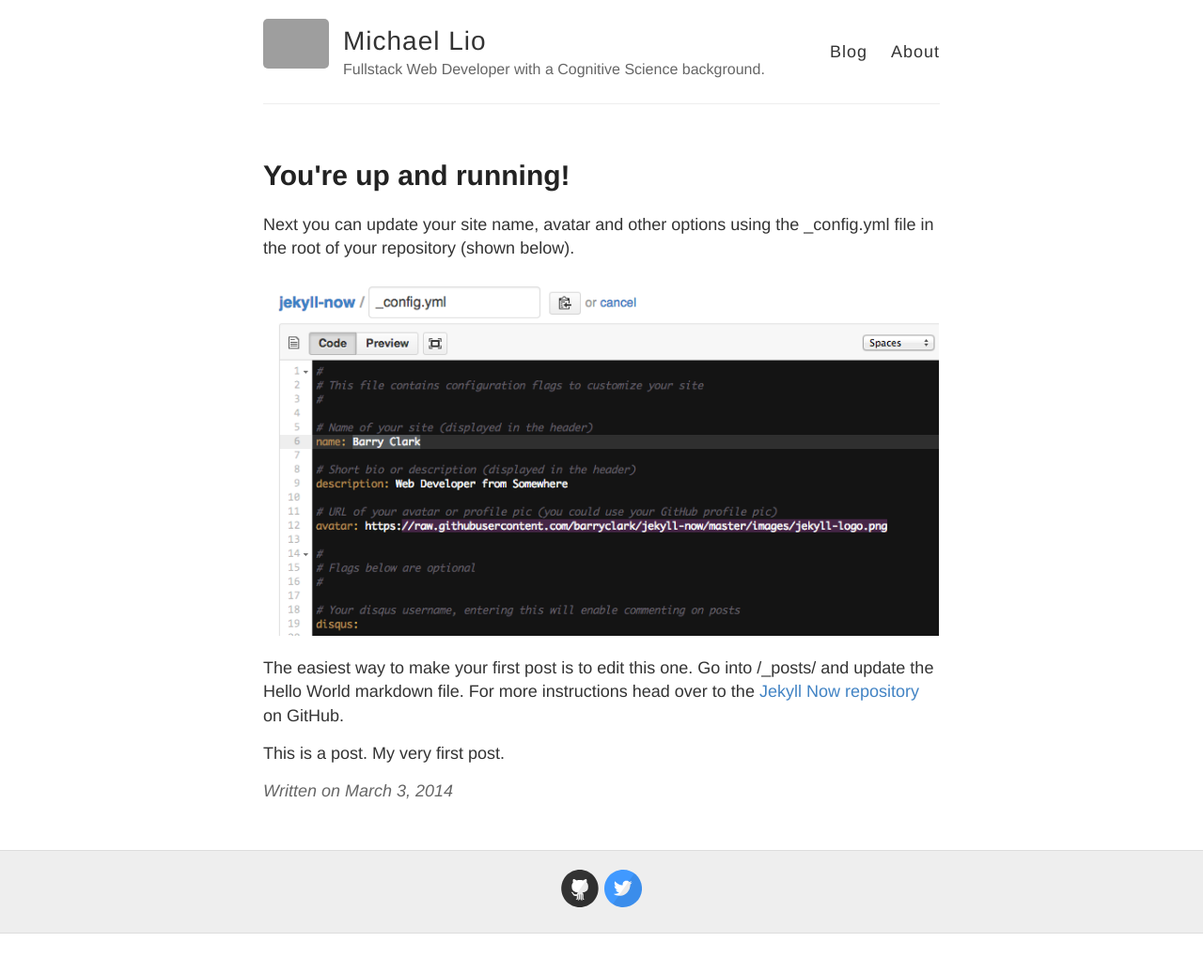
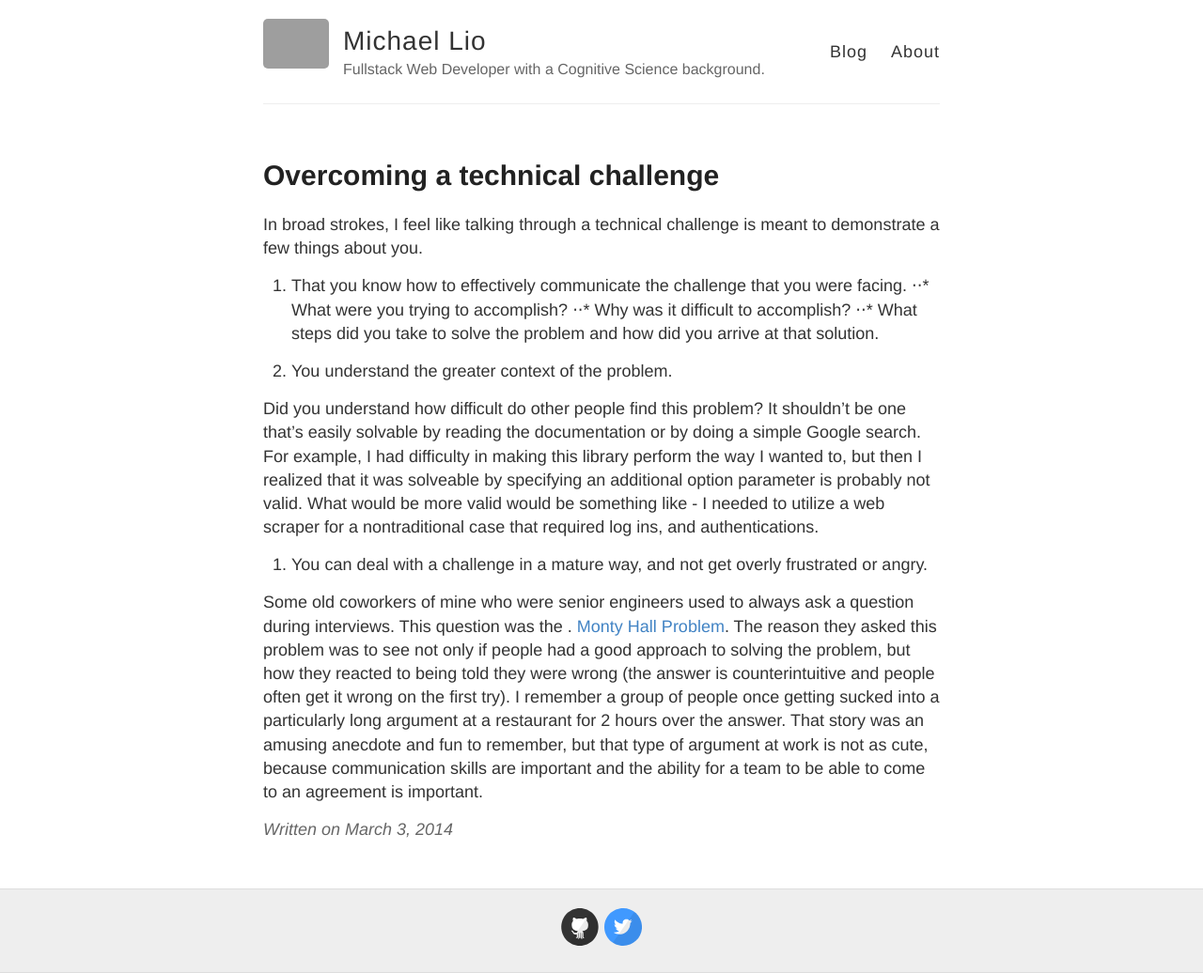
Before and after one commit to mliou8/mliou8.github.io, a Jekyll site: the page built from _posts/2014-3-3-Hello-World.md, in a window 1280 px wide. Shown: the whole page at 94% size. Built offline with Jekyll 4.4.1, drawn with Linux system fonts in a browser that asks for light colours; before the commit the page ends 994 px from its top, so only the background shows below that; grey boxes are pictures that could not be loaded.

Commit message:
Update 2014-3-3-Hello-World.md

```diff
--- a/_posts/2014-3-3-Hello-World.md
+++ b/_posts/2014-3-3-Hello-World.md
@@ -1,12 +1,23 @@
 ---
 layout: post
-title: You're up and running!
+title: Overcoming a technical challenge
 ---
 
-Next you can update your site name, avatar and other options using the _config.yml file in the root of your repository (shown below).
+In broad strokes, I feel like talking through a technical challenge is meant to demonstrate a few things about you.
 
-![_config.yml]({{ site.baseurl }}/images/config.png)
+1. That you know how to effectively communicate the challenge that you were facing.
+⋅⋅* What were you trying to accomplish?
+⋅⋅* Why was it difficult to accomplish?
+⋅⋅* What steps did you take to solve the problem and how did you arrive at that solution.
 
-The easiest way to make your first post is to edit this one. Go into /_posts/ and update the Hello World markdown file. For more instructions head over to the [Jekyll Now repository](https://github.com/barryclark/jekyll-now) on GitHub.
+2. You understand the greater context of the problem.
 
-This is a post. My very first post.
+
+
+Did you understand how difficult do other people find this problem? It shouldn't be one that's easily solvable by reading the documentation or by doing a simple Google search. For example, I had difficulty in making this library perform the way I wanted to, but then I realized that it was solveable by specifying an additional option parameter is probably not valid. What would be more valid would be something like - I needed to utilize a web scraper for a nontraditional case that required log ins, and authentications.
+
+
+3. You can deal with a challenge in a mature way, and not get overly frustrated or angry.
+
+
+Some old coworkers of mine who were senior engineers used to always ask a question during interviews. This question was the . [Monty Hall Problem](https://en.wikipedia.org/wiki/Monty_Hall_problem "Monty Hall Problem"). The reason they asked this problem was to see not only if people had a good approach to solving the problem, but how they reacted to being told they were wrong (the answer is counterintuitive and people often get it wrong on the first try). I remember a group of people once getting sucked into a particularly long argument at a restaurant for 2 hours over the answer. That story was an amusing anecdote and fun to remember, but that type of argument at work is not as cute, because communication skills are important and the ability for a team to be able to come to an agreement is important.
```
